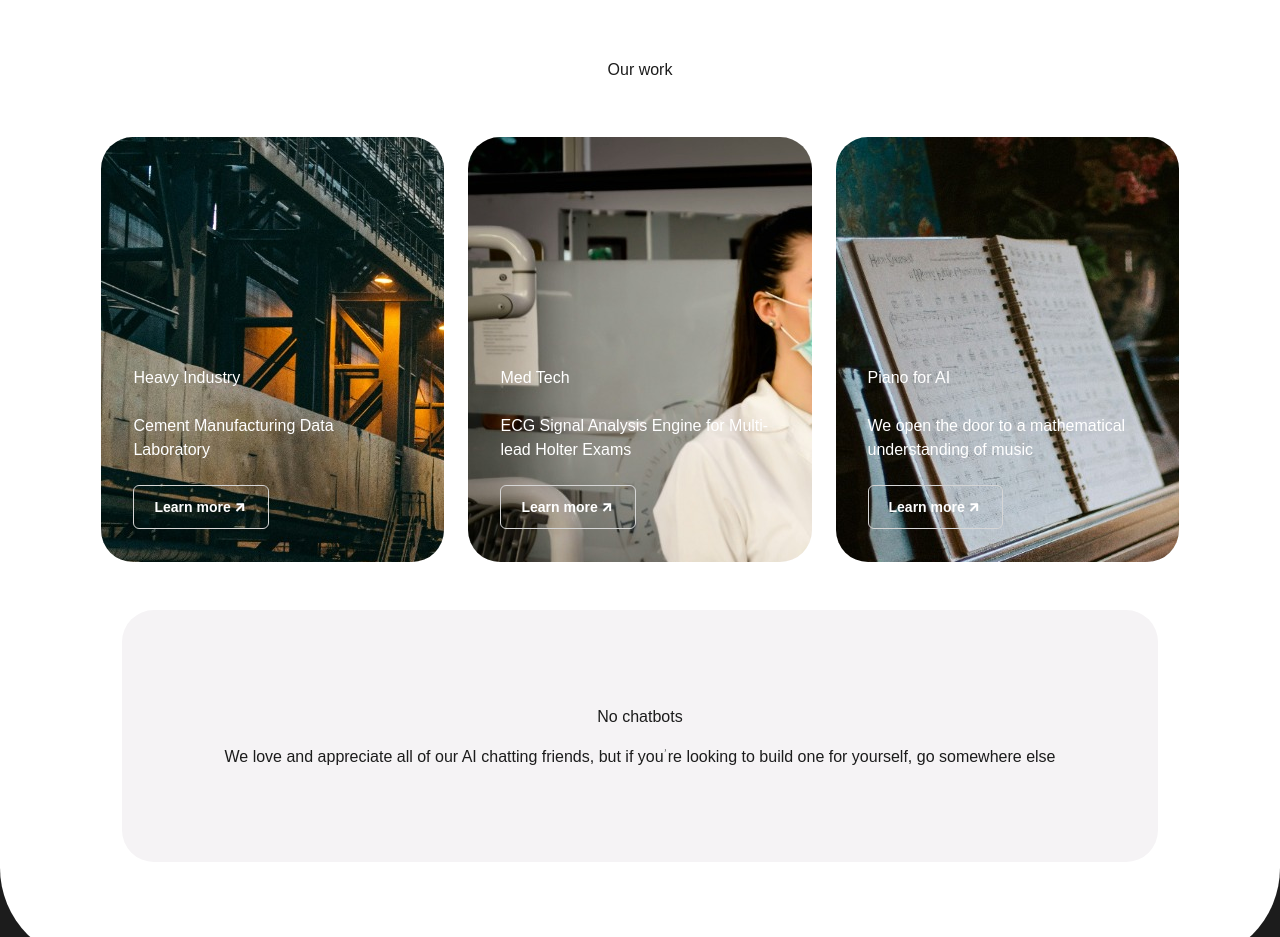
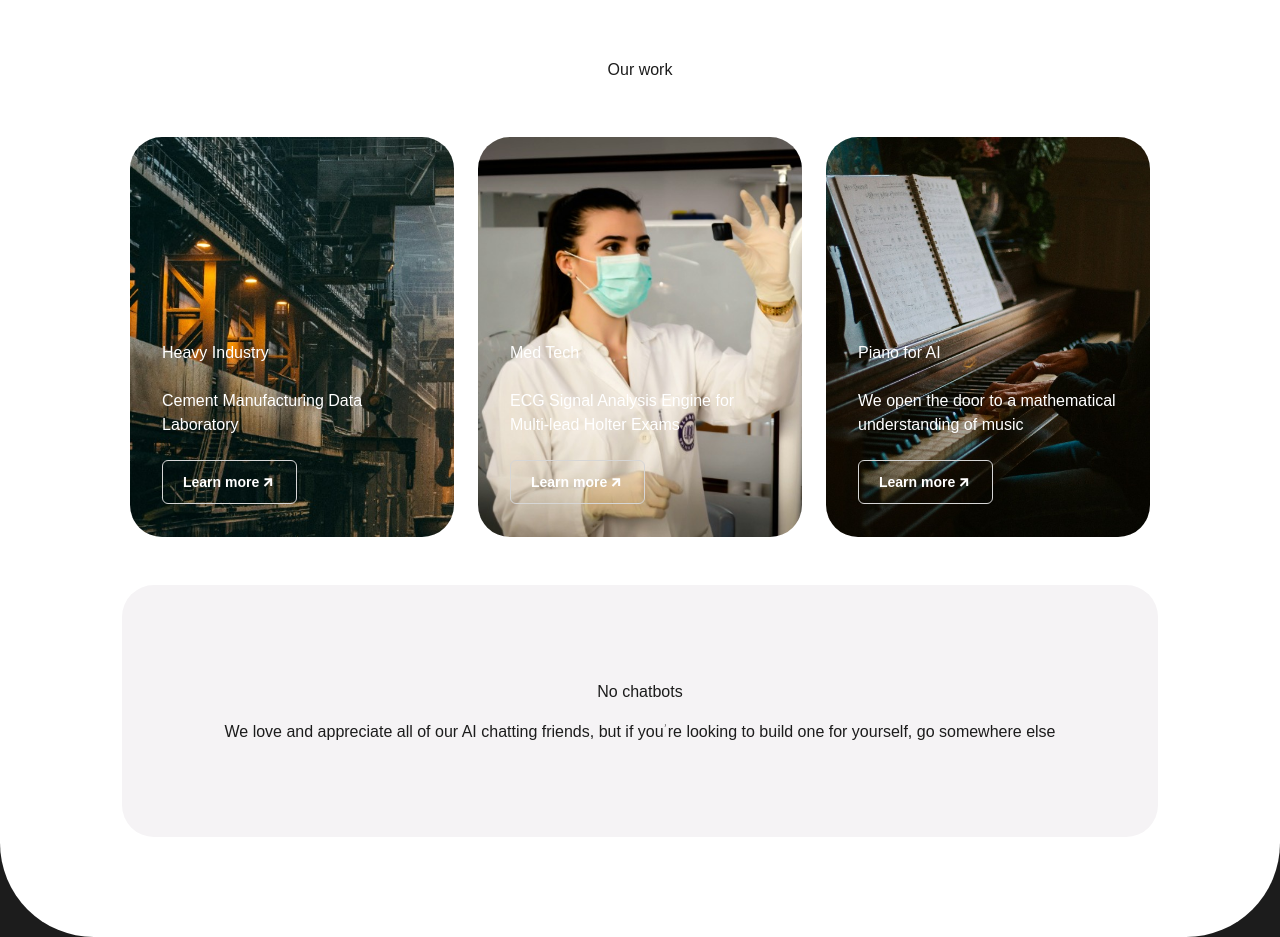
Before and after one commit to Nospoko/epr-landing, a Next.js app in the folder algrtm/: page / in a window 1280 px wide. Shown: the part 2020-2957 px from the top of the page. Built offline with nearby package versions, Linux system fonts and the light colour scheme.

Commit message:
Ourwork section updated with correct bg images sizes

```diff
--- a/algrtm/src/components/OurWork.js
+++ b/algrtm/src/components/OurWork.js
@@ -9,7 +9,7 @@ const OurWork = () => {
         Our work
       </h4>
       <div className="flex flex-col items-center justify-center w-full lg:flex-row gap-[1.5rem] md:flex-row xl:gap-[2rem] mt-[2rem]">
-        <div className=" flex flex-col justify-end items-center self-stretch pt-[9.29169rem] pb-[0.02081rem] rounded-[2rem] w-[21.44rem] text-neutralLight-neutral100 bg-[url('/heavyIndustry-bg-image.jpeg')]">
+        <div className=" flex flex-col justify-end items-center self-stretch pt-[9.29169rem] pb-[0.02081rem] rounded-[2rem] text-neutralLight-neutral100 bg-[url('/heavyIndustry-bg-image.jpeg')] w-full md:w-[20.25rem] h-[25rem] bg-center bg-cover">
           <div className="flex flex-col shrink-0 items-start text-start justify-self-end gap-[1.5rem] px-[1.5rem] py-[2.75rem] lg:p-[2rem] xl:p-[2.75rem]">
             <h5 className="h5_small mt-[3rem]">Heavy Industry </h5>
             <p className="p2">Cement Manufacturing Data Laboratory</p>
@@ -24,7 +24,7 @@ const OurWork = () => {
             </div>
           </div>
         </div>
-        <div className="flex flex-col justify-end  items-center self-stretch pt-[9.29169rem] pb-[0.02081rem] rounded-[2rem] bg-[url('/labAssistant-bg-image.jpeg')] w-[21.44rem] text-neutralLight-neutral100">
+        <div className="flex flex-col justify-end  items-center self-stretch pt-[9.29169rem] pb-[0.02081rem] rounded-[2rem] bg-[url('/labAssistant-bg-image.jpeg')] w-full md:w-[20.25rem] h-[25rem] bg-center bg-cover text-neutralLight-neutral100">
           <div className="flex flex-col shrink-0 items-start text-start justify-self-end gap-[1.5rem] px-[1.5rem] py-[2.75rem] lg:p-[2rem] xl:p-[2.75rem]">
             <h5 className="h5_small mt-[3rem]">Med Tech </h5>
             <p className="p2">
@@ -41,7 +41,7 @@ const OurWork = () => {
             </div>
           </div>
         </div>
-        <div className="flex flex-col justify-end  items-center self-stretch pt-[9.29169rem] pb-[0.02081rem] rounded-[2rem] bg-[url('/pianoPlaying-bg-image.jpeg')] w-[21.44rem] text-neutralLight-neutral100">
+        <div className="flex flex-col justify-end  items-center self-stretch pt-[9.29169rem] pb-[0.02081rem] rounded-[2rem] bg-[url('/pianoPlaying-bg-image.jpeg')] w-full md:w-[20.25rem] h-[25rem] bg-center bg-cover text-neutralLight-neutral100">
           <div className="flex flex-col shrink-0 items-start text-start justify-self-end gap-[1.5rem] px-[1.5rem] py-[2.75rem] lg:p-[2rem] xl:p-[2.75rem]">
             <h5 className="h5_small mt-[3rem]">Piano for AI</h5>
             <p className="p2">
--- a/algrtm/src/components/shared/CollapsibleSectionsComponent.js
+++ b/algrtm/src/components/shared/CollapsibleSectionsComponent.js
@@ -37,7 +37,7 @@ const CollapsibleSectionsComponent = ({ version }) => {
             aria-expanded={section.visible}
             aria-controls={`section-${index}-content`}
           >
-            <div className="h6SB xl:h6_600 flex text-start items-start max-w-[13.69rem] md:w-full">
+            <div className="h6SB xl:h6_600 flex text-start items-start max-w-[13.69rem] md:max-w-[20.5rem] xl:max-w-[32.25rem]">
               {section.title}
             </div>
             <CustomIcon
```
